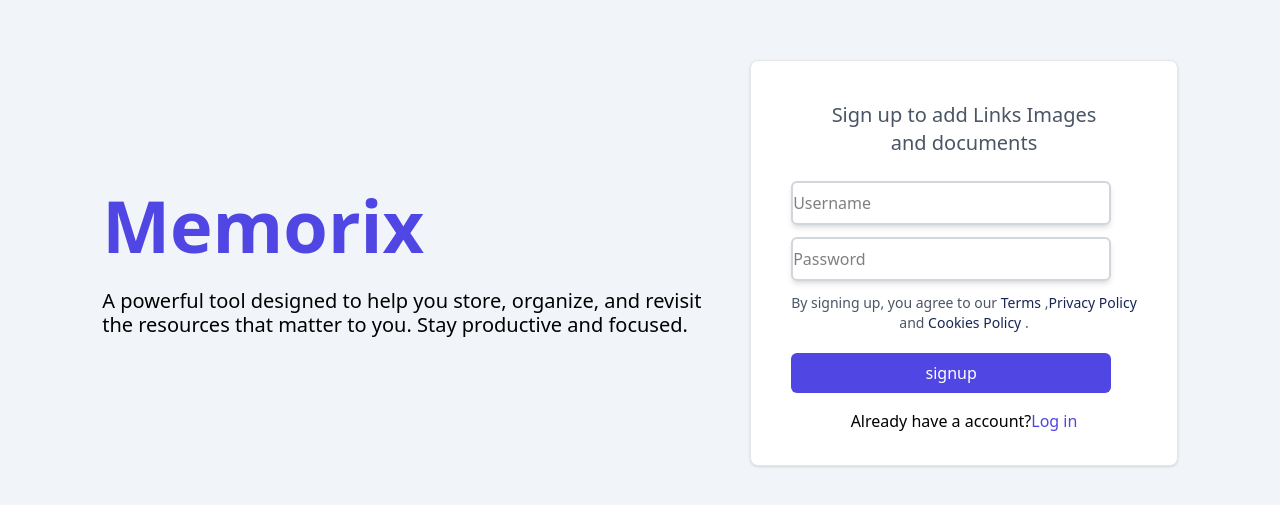
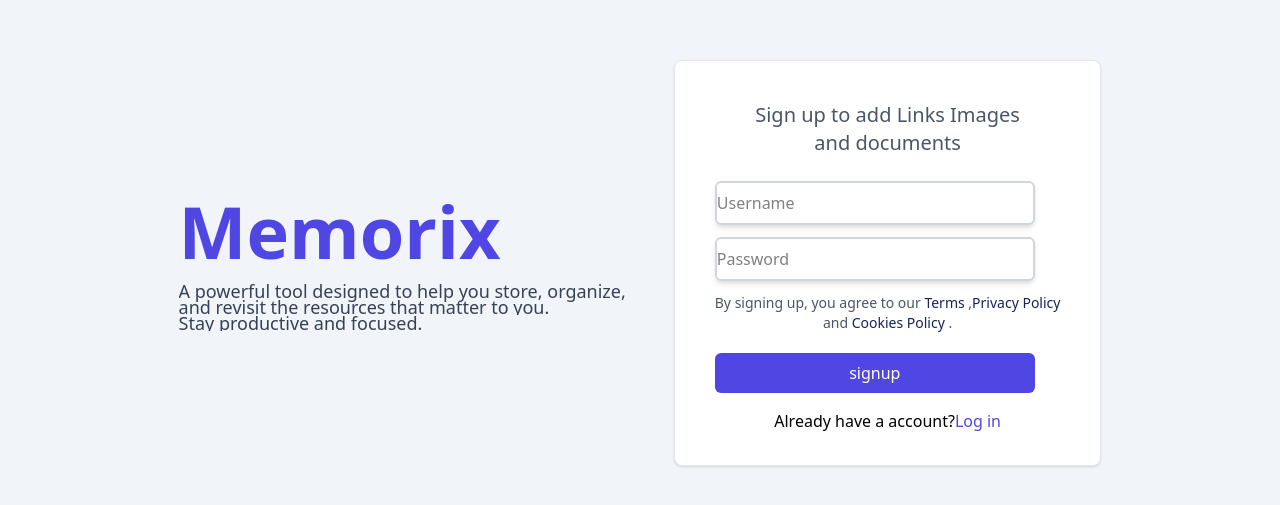
Before and after one commit to Piyush631/memorix, a React (Vite) app in the folder frontend/: page /signup in a window 1280 px wide. Shown: the part 137-642 px from the top of the page. Built offline with nearby package versions, Linux system fonts and the light colour scheme.

Commit message:
add search bar

```diff
--- a/frontend/src/components/Singup.tsx
+++ b/frontend/src/components/Singup.tsx
@@ -6,7 +6,7 @@ import { useState } from "react";
 
 import {  toast } from "react-toastify";
 import { useNavigate } from "react-router-dom";
-
+import { easeInOut, motion } from "motion/react"
 
 const FormSchema=z.object({
     username:z.string().min(5,"Username must be at least 4 characters long").max(20),
@@ -76,12 +76,39 @@ async function submitdata() {
 
 
     return (
-        <div className="fixed h-screen w-full flex  justify-center items-center gap-12 bg-slate-100 ">
+        <motion.div  initial={{ opacity: 0, scale: 0 }}
+        animate={{ opacity: 1, scale: 1 }}  transition={{duration:1}}  className="fixed h-screen w-full flex  justify-center items-center gap-12 bg-slate-100 ">
      <div className=" hidden h-screen  lg:flex flex-col  justify-center  ">
-        <div className="text-7xl font-bold  text-[#5046E4] ">Memorix</div>
-        <div className="text-xl font-normal leading-6  mt-7 w-[600px]">
-        A powerful tool designed to help you store, organize, and revisit the resources that matter to you. Stay productive and focused.
-        </div>
+        <motion.div
+        initial={{y:25, opacity:0}}
+        animate={{y:0, opacity:1 }}
+      transition={{
+        duration: 3,
+        ease: "easeInOut"
+
+      }} className="text-7xl font-bold  text-[#5046E4] ">Memorix</motion.div>
+        <motion.div
+        style={{overflow:"hidden", whiteSpace:"nowrap"}}
+        initial={{width:0}}
+        animate={{width:"100%"}}
+        transition={{ease:easeInOut, duration:2}}
+
+        className="text-lg text-gray-700 font-normal leading-4  mt-4 w-[600px]">
+        A powerful tool designed to help you store, organize,<br/>
+        <motion.p  style={{overflow:"hidden", whiteSpace:"nowrap"}}
+        initial={{width:0}}
+        animate={{width:"100%"}}
+        transition={{ease:easeInOut, duration:2,delay:2,repeat:Infinity}}
+
+
+        >and revisit the resources that matter to you. </motion.p>
+         <motion.p
+          style={{overflow:"hidden", whiteSpace:"nowrap"}}
+          initial={{width:0}}
+          animate={{width:"100%"}}
+          transition={{ease:easeInOut, duration:2,delay:3}}
+         > Stay productive and focused.</motion.p>
+        </motion.div>
      </div>
             <div className="bg-white pr-10 pl-10 pb-8 pt-6  rounded-lg border-[1px] shadow border-gray-200 ">
           <div className=" lg:hidden block text-center text-5xl font-semibold text-[#5046E4] font-mono">  Memorix </div>
@@ -103,7 +130,7 @@ async function submitdata() {
             <div className="mt-4 flex justify-center">Already have a account?  <a href="/signin"> <span className="text-[#5046E4]"> Log in</span></a> </div>
             </div>
 
-        </div>
+        </motion.div>
 
 
     )
```
